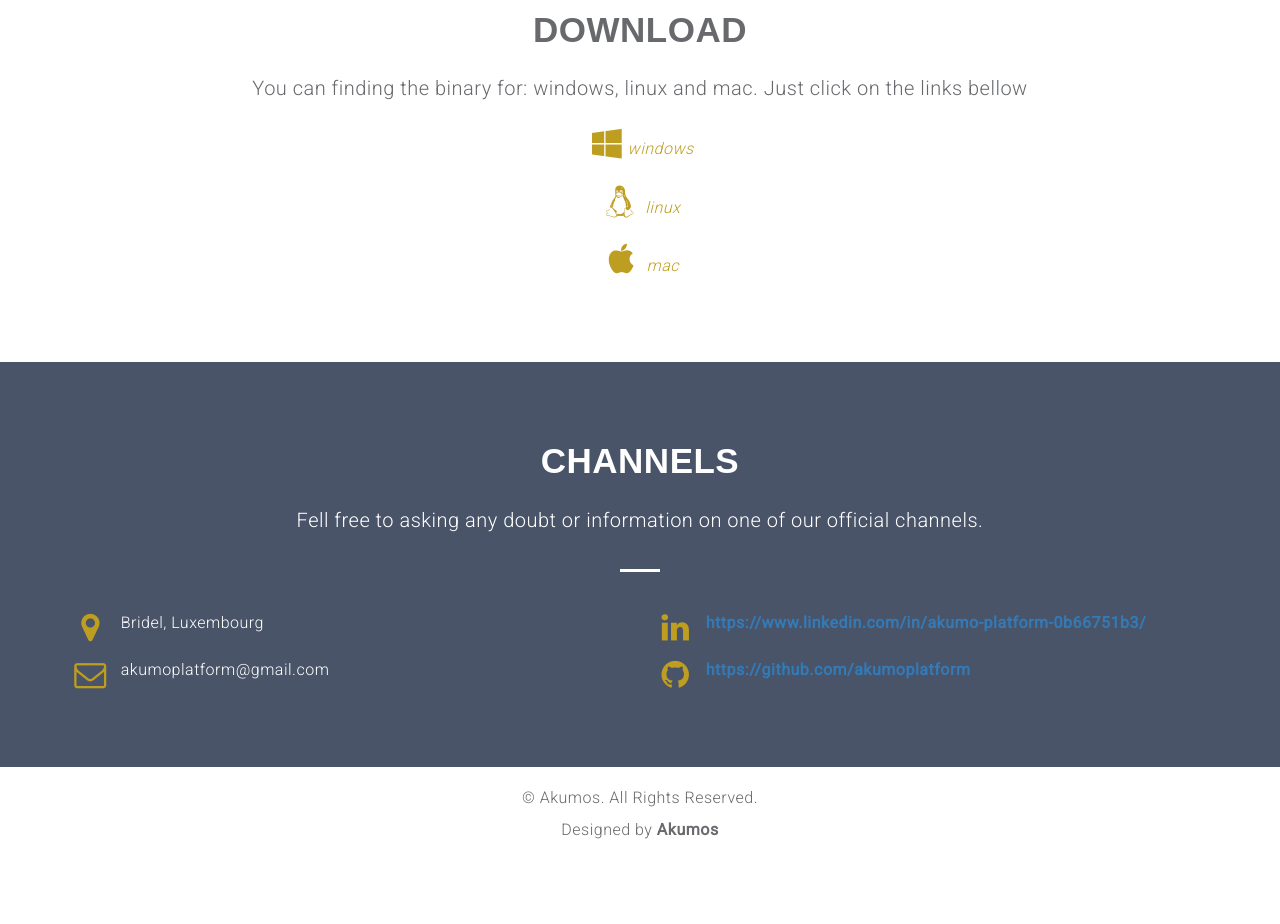
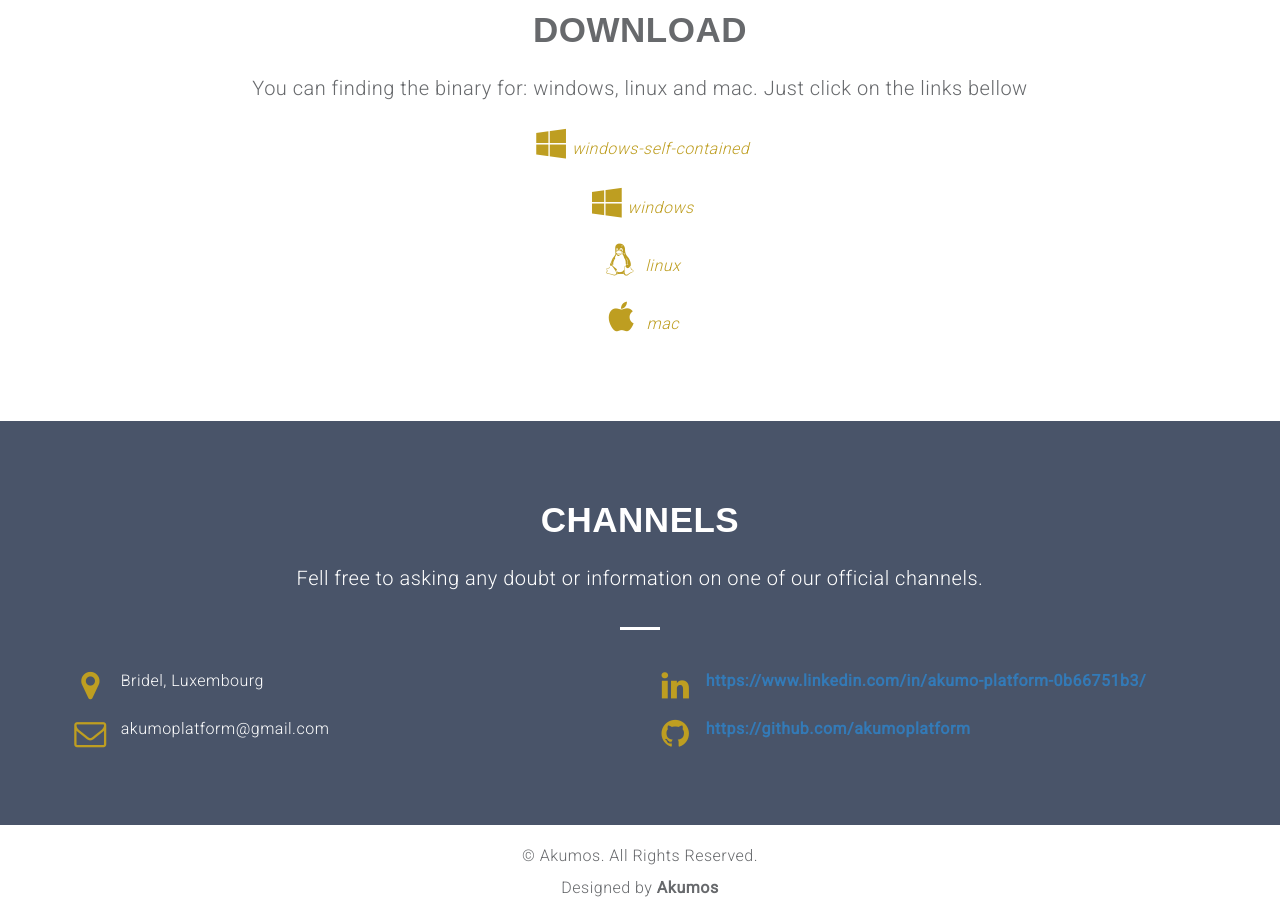
Before and after one commit to akumoplatform/akumoplatform.github.io, a plain HTML site: page index.html in a window 1280 px wide. Shown: the part 1140-2064 px from the top of the page. Drawn offline with Linux system fonts and the light colour scheme.

Commit message:
self contained win

```diff
--- a/index.html
+++ b/index.html
@@ -129,6 +129,11 @@
 
             <p>
               <div class="loction-info gray">
+                <p>
+                  <a href="https://github.com/akumoplatform/akumo/blob/master/bin/win/akumo-win-self.zip">
+                    <i class="fa fa-windows fa-fw pull-center fa-2x"></i><i>windows-self-contained</i>
+                  </a>
+                </p>
                 <p>
                   <a href="https://github.com/akumoplatform/akumo/raw/master/bin/win/akumo-win.zip">
                     <i class="fa fa-windows fa-fw pull-center fa-2x"></i><i>windows</i>
```
